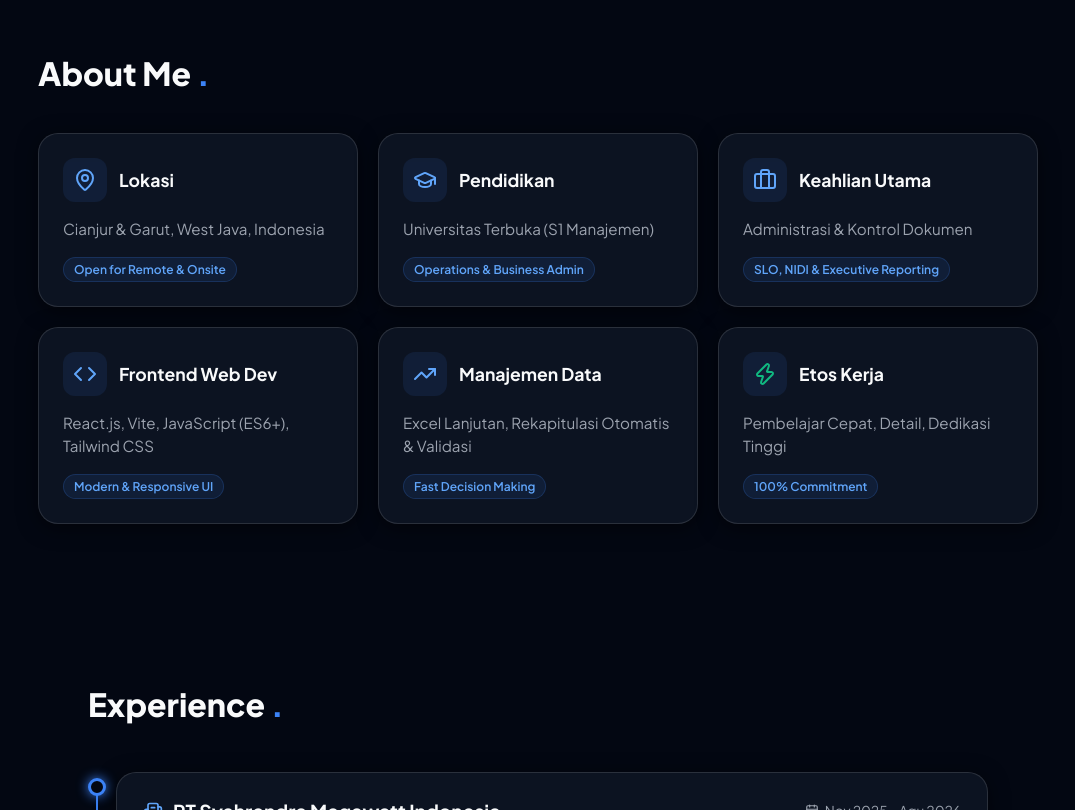
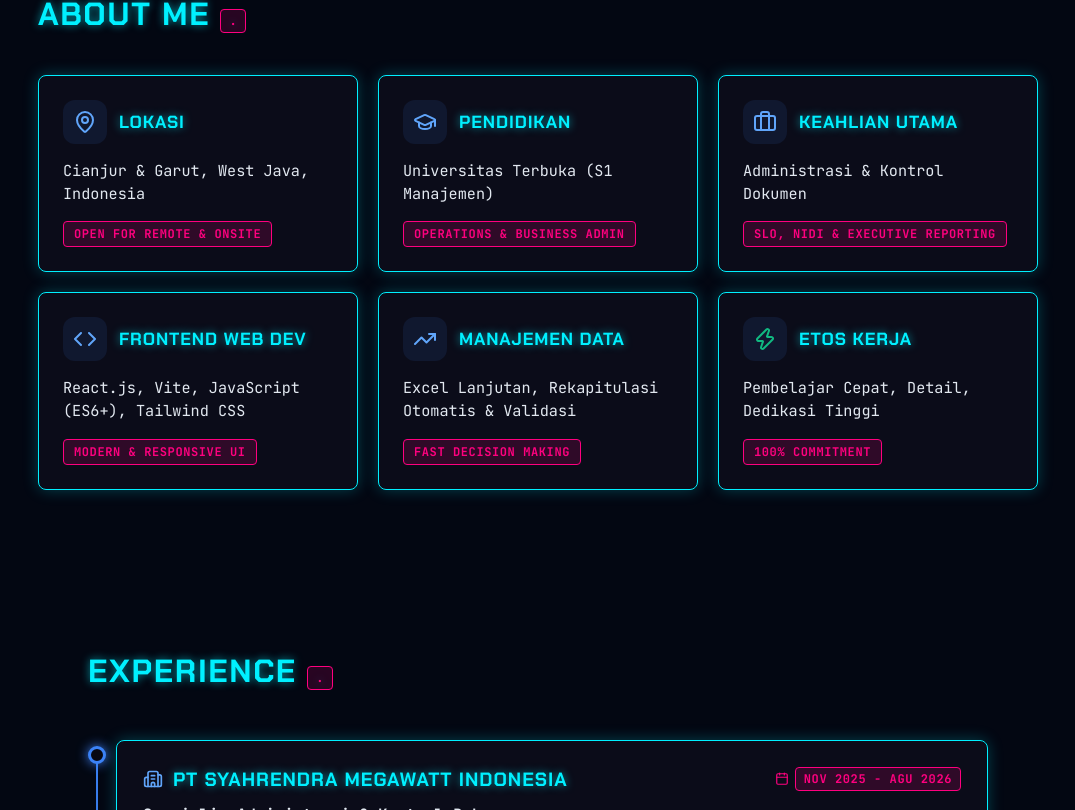
Before and after one commit to jembargelar/jembar-portfolio, a React (Vite) app: page / in a window 1280 px wide. Shown: the part 930-1740 px from the top of the page, without its empty margins (102-1177 px from the left). Built offline with nearby package versions, Linux system fonts and the light colour scheme.

Commit message:
Switch style to Cyberpunk Neon Theme

```diff
--- a/src/index.css
+++ b/src/index.css
@@ -1,60 +1,63 @@
-@import url('https://fonts.googleapis.com/css2?family=Plus+Jakarta+Sans:wght@300;400;500;600;700;800&display=swap');
+@import url('https://fonts.googleapis.com/css2?family=Chakra+Petch:wght@400;500;600;700&family=JetBrains+Mono:wght@400;700&display=swap');
 
 /* =========================================================
-   1. SYSTEM THEME VARIABLES (MODERN, CLEAN & ELEGANT)
+   1. CYBERPUNK THEME VARIABLES
    ========================================================= */
 
-/* --- DARK MODE (OBSIDIAN BLUE NIGHT) --- */
+/* --- DARK CYBERPUNK (DEFAULT) --- */
 :root {
-  --bg-color: #030712;
-  --text-primary: #f9fafb;
-  --text-secondary: #9ca3af;
-  --card-bg: rgba(17, 24, 39, 0.75);
-  --card-border: rgba(255, 255, 255, 0.12);
-  --nav-bg: rgba(3, 7, 18, 0.85);
-  --dropdown-bg: #0f172a;
-  --tag-bg: rgba(59, 130, 246, 0.12);
-  --tag-text: #60a5fa;
-  --tag-border: rgba(59, 130, 246, 0.25);
-  --shadow-color: rgba(0, 0, 0, 0.5);
-  --glow-color: rgba(59, 130, 246, 0.35);
-  --btn-secondary-bg: rgba(255, 255, 255, 0.08);
-  --btn-secondary-border: rgba(255, 255, 255, 0.15);
+  --bg-color: #080811;
+  --text-primary: #00f0ff;
+  --text-secondary: #ff007f;
+  --text-body: #e2e8f0;
+  --card-bg: rgba(13, 13, 26, 0.85);
+  --card-border: #00f0ff;
+  --nav-bg: rgba(8, 8, 17, 0.9);
+  --dropdown-bg: #0d0d1a;
+  --tag-bg: rgba(255, 0, 127, 0.15);
+  --tag-text: #ff007f;
+  --tag-border: #ff007f;
+  --shadow-color: rgba(0, 240, 255, 0.25);
+  --accent-cyan: #00f0ff;
+  --accent-pink: #ff007f;
+  --accent-yellow: #ffe600;
+  --btn-secondary-bg: rgba(0, 240, 255, 0.08);
+  --btn-secondary-border: #00f0ff;
 }
 
-/* --- LIGHT MODE (FRESH SLATE & SHARP CONTRAST) --- */
+/* --- LIGHT CYBERPUNK (NEON HIGH-CONTRAST) --- */
 .light-mode, [data-theme="light"], html.light-mode, body.light-mode {
-  --bg-color: #f8fafc !important;
+  --bg-color: #f0f4f8 !important;
   --text-primary: #0f172a !important;
-  --text-secondary: #334155 !important;
+  --text-secondary: #d90429 !important;
+  --text-body: #1e293b !important;
   --card-bg: #ffffff !important;
-  --card-border: #cbd5e1 !important;
+  --card-border: #00f0ff !important;
   --nav-bg: rgba(255, 255, 255, 0.92) !important;
   --dropdown-bg: #ffffff !important;
-  --tag-bg: #e0f2fe !important;
-  --tag-text: #0369a1 !important;
-  --tag-border: #bae6fd !important;
-  --shadow-color: rgba(15, 23, 42, 0.08) !important;
-  --glow-color: rgba(37, 99, 235, 0.2) !important;
-  --btn-secondary-bg: #f1f5f9 !important;
-  --btn-secondary-border: #cbd5e1 !important;
+  --tag-bg: #ffe5ec !important;
+  --tag-text: #d90429 !important;
+  --tag-border: #ff4d6d !important;
+  --shadow-color: rgba(0, 240, 255, 0.15) !important;
+  --btn-secondary-bg: #e2e8f0 !important;
+  --btn-secondary-border: #0f172a !important;
 }
 
 /* =========================================================
-   2. GLOBAL RESET & SMOOTH ANIMATIONS
+   2. GLOBAL RESET & CYBERPUNK TYPOGRAPHY
    ========================================================= */
 * {
   margin: 0;
   padding: 0;
   box-sizing: border-box;
-  font-family: 'Plus Jakarta Sans', system-ui, -apple-system, sans-serif;
+  font-family: 'Chakra Petch', 'JetBrains Mono', sans-serif;
   scroll-behavior: smooth;
-  transition: background-color 0.3s ease, color 0.3s ease, border-color 0.3s ease, box-shadow 0.3s ease, transform 0.3s cubic-bezier(0.34, 1.56, 0.64, 1);
+  transition: background-color 0.2s ease, color 0.2s ease, border-color 0.2s ease, box-shadow 0.2s ease;
 }
 
 html, body {
   background-color: var(--bg-color) !important;
-  color: var(--text-primary) !important;
+  color: var(--text-body) !important;
   overflow-x: hidden;
 }
 
@@ -62,125 +65,122 @@ section, header, main, footer, div[id] {
   background-color: transparent !important;
 }
 
+/* Cyberpunk Grid Background Lines */
+body::before {
+  content: "";
+  position: fixed;
+  top: 0; left: 0; width: 100%; height: 100%;
+  background-image:
+    linear-gradient(rgba(0, 240, 255, 0.03) 1px, transparent 1px),
+    linear-gradient(90deg, rgba(0, 240, 255, 0.03) 1px, transparent 1px);
+  background-size: 30px 30px;
+  pointer-events: none;
+  z-index: -1;
+}
+
 /* =========================================================
-   3. PAKSA WARNA SEMUA TEKS DI LIGHT MODE (PASTI MUNCUL 100%)
+   3. HEADINGS & TEXT CYBERPUNK GLOW
    ========================================================= */
 
-.light-mode h1, .light-mode h1 *,
-.light-mode h2, .light-mode h2 *,
-.light-mode h3, .light-mode h3 *,
-.light-mode h4, .light-mode h4 *,
-.light-mode h5, .light-mode h5 *,
-.light-mode h6, .light-mode h6 *,
-.light-mode strong, .light-mode b, .light-mode label {
-  color: #0f172a !important;
-  -webkit-text-fill-color: initial !important;
+/* Headings Utama (Judul Besar) */
+h1, h2, h3, h4, h5, h6 {
+  font-weight: 700 !important;
+  text-transform: uppercase;
+  letter-spacing: 0.05em;
+  color: var(--text-primary) !important;
+  text-shadow: 0 0 8px rgba(0, 240, 255, 0.6);
 }
 
-.light-mode p, .light-mode p *,
-.light-mode li, .light-mode li *,
-.light-mode small {
-  color: #334155 !important;
-}
-
-.light-mode a:not(.btn-gradient) {
+.light-mode h1, .light-mode h2, .light-mode h3,
+.light-mode h4, .light-mode h5, .light-mode h6 {
+  text-shadow: none !important;
   color: #0f172a !important;
 }
 
-/* Paksa Teks di Dalam Card */
-.light-mode .glass-card,
-.light-mode .glass-card *,
-.light-mode div[class*="card"] * {
-  color: #0f172a !important;
+/* Paragraf & Teks Deskripsi */
+p, li {
+  color: var(--text-body) !important;
+  font-family: 'JetBrains Mono', monospace;
+  font-size: 0.92rem;
 }
 
-.light-mode .glass-card p,
-.light-mode .glass-card p * {
-  color: #334155 !important;
-}
-
-/* Fix Tag / Badge di Dalam Card */
-.light-mode .glass-card span,
-.light-mode span:not(.btn-gradient span) {
-  background-color: var(--tag-bg) !important;
-  color: var(--tag-text) !important;
-  border: 1px solid var(--tag-border) !important;
+/* Highlight / Sub-judul Pink Neon */
+span, strong, b {
+  color: var(--accent-pink);
 }
 
 /* =========================================================
-   4. EFEK DYNAMIC & MODERN CARD HOVER (ANIMASI MEWAH)
+   4. CYBERPUNK CARDS & NAVBAR (NEON BORDERS)
    ========================================================= */
 
 /* Glass Navbar */
 .glass-navbar {
   background: var(--nav-bg) !important;
-  backdrop-filter: blur(16px);
-  -webkit-backdrop-filter: blur(16px);
-  border: 1px solid var(--card-border) !important;
-  box-shadow: 0 8px 32px var(--shadow-color) !important;
+  backdrop-filter: blur(12px);
+  border: 1px solid var(--accent-cyan) !important;
+  box-shadow: 0 0 15px rgba(0, 240, 255, 0.3) !important;
 }
 
-/* Glass Card dengan Efek Floating & Glowing Border */
+/* Cards Cyberpunk dengan Corner Accent */
 .glass-card {
   background: var(--card-bg) !important;
-  backdrop-filter: blur(16px);
-  -webkit-backdrop-filter: blur(16px);
   border: 1px solid var(--card-border) !important;
-  border-radius: 20px;
-  box-shadow: 0 4px 20px var(--shadow-color) !important;
+  border-radius: 8px !important; /* Cyberpunk khas siku/minimalis */
+  box-shadow: 0 0 15px var(--shadow-color) !important;
   position: relative;
   overflow: hidden;
 }
 
 .glass-card:hover {
-  transform: translateY(-6px) scale(1.01);
-  border-color: #3b82f6 !important;
-  box-shadow: 0 12px 30px -5px var(--glow-color) !important;
+  transform: translateY(-4px) scale(1.01);
+  border-color: var(--accent-pink) !important;
+  box-shadow: 0 0 25px rgba(255, 0, 127, 0.4) !important;
 }
 
-/* Shimmer Line Animation di Atas Card */
-.glass-card::before {
-  content: '';
-  position: absolute;
-  top: 0;
-  left: -100%;
-  width: 100%;
-  height: 2px;
-  background: linear-gradient(90deg, transparent, #3b82f6, transparent);
-  transition: 0.5s;
+/* Tag / Badge Tech Stack Cyberpunk */
+.glass-card span,
+div span:not(.btn-gradient span) {
+  background-color: var(--tag-bg) !important;
+  color: var(--tag-text) !important;
+  border: 1px solid var(--tag-border) !important;
+  font-family: 'JetBrains Mono', monospace;
+  font-size: 0.75rem;
+  font-weight: 700;
+  padding: 3px 8px;
+  border-radius: 4px !important;
+  text-transform: uppercase;
+  letter-spacing: 0.05em;
 }
 
-.glass-card:hover::before {
-  left: 100%;
-}
+/* =========================================================
+   5. NEON BUTTONS (CYBERPUNK GLOW)
+   ========================================================= */
 
-/* Tombol Gradient Utama (Glow on Hover) */
+/* Tombol Utama (Hubungi Saya) */
 .btn-gradient {
-  background: linear-gradient(135deg, #2563eb 0%, #1d4ed8 100%) !important;
+  background: #ff007f !important;
   color: #ffffff !important;
-  border: none !important;
-  box-shadow: 0 4px 15px rgba(37, 99, 235, 0.4) !important;
-  border-radius: 12px;
+  border: 1px solid #ff007f !important;
+  border-radius: 6px !important;
+  font-weight: 700 !important;
+  text-transform: uppercase;
+  letter-spacing: 0.08em;
+  box-shadow: 0 0 15px rgba(255, 0, 127, 0.6) !important;
 }
 
 .btn-gradient:hover {
-  transform: translateY(-2px);
-  box-shadow: 0 8px 25px rgba(37, 99, 235, 0.6) !important;
+  background: #00f0ff !important;
+  color: #080811 !important;
+  border-color: #00f0ff !important;
+  box-shadow: 0 0 25px rgba(0, 240, 255, 0.8) !important;
 }
 
 .btn-gradient span, .btn-gradient svg, .btn-gradient * {
-  color: #ffffff !important;
-  -webkit-text-fill-color: #ffffff !important;
+  color: inherit !important;
 }
 
-/* Aurora Glow Accent di Background */
-.aurora-glow-1, .aurora-glow-2 {
-  filter: blur(90px);
-  border-radius: 50%;
-  pointer-events: none;
-}
-
+/* Reduksi Cahaya Aurora di Light Mode */
 .light-mode .aurora-glow-1,
 .light-mode .aurora-glow-2 {
-  opacity: 0.12 !important;
+  opacity: 0.05 !important;
 }
```
